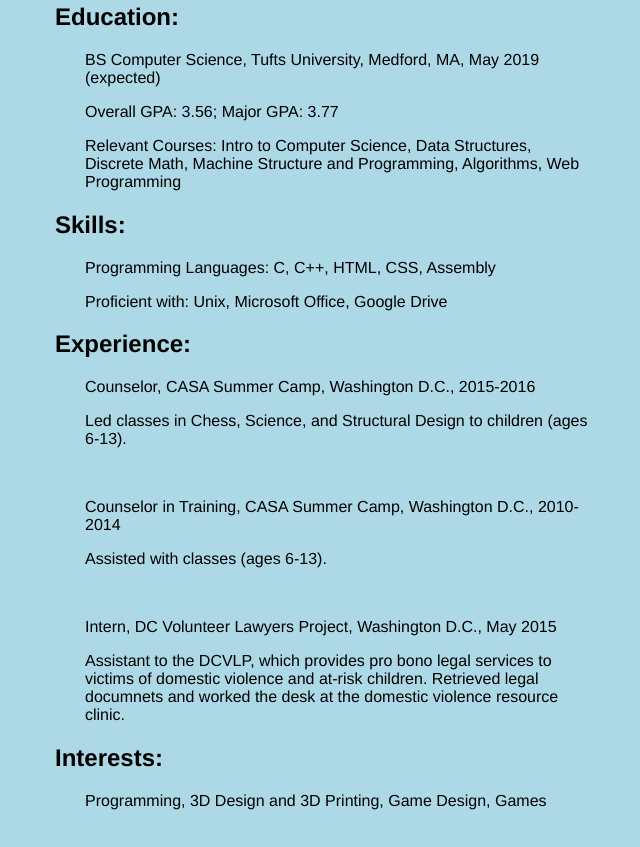
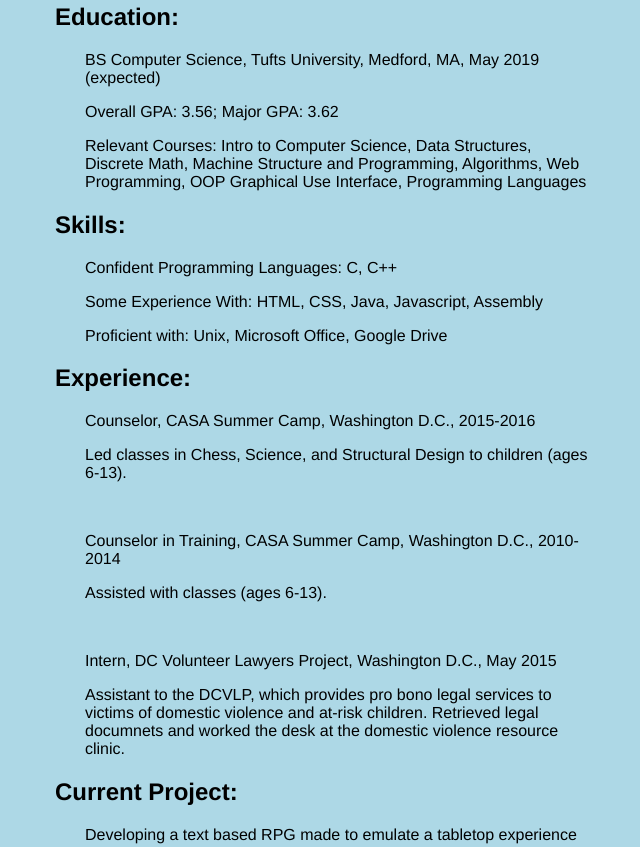
Before and after one commit to lgoldsten/lgoldsten.github.io, a plain HTML site: page resume.html in a window 1280 px wide. Shown: the part 377-1224 px from the top of the page, without its empty margins (29-669 px from the left). Drawn offline with Linux system fonts and the light colour scheme.

Commit message:
updated resume

```diff
--- a/resume.html
+++ b/resume.html
@@ -17,11 +17,12 @@
 
 <h2>Education:</h2>
 <p>BS Computer Science, Tufts University, Medford, MA, May 2019 (expected)</p>
-<p>Overall GPA: 3.56; Major GPA: 3.77</p>
-<p>Relevant Courses:  Intro to Computer Science, Data Structures, Discrete Math, Machine Structure and Programming, Algorithms, Web Programming</p>
+<p>Overall GPA: 3.56; Major GPA: 3.62</p>
+<p>Relevant Courses:  Intro to Computer Science, Data Structures, Discrete Math, Machine Structure and Programming, Algorithms, Web Programming, OOP Graphical Use Interface, Programming Languages</p>
 
 <h2>Skills:</h2>
-<p>Programming Languages: C, C++, HTML, CSS, Assembly</p>
+<p>Confident Programming Languages: C, C++
+<p>Some Experience With: HTML, CSS, Java, Javascript, Assembly</p>
 <p>Proficient with: Unix, Microsoft Office, Google Drive</p>
 
 <h2>Experience:</h2>
@@ -34,8 +35,8 @@
 <p>Intern, DC Volunteer Lawyers Project, Washington D.C., May 2015</p>
 <p>Assistant to the DCVLP, which provides pro bono legal services to victims of domestic violence and at-risk children. Retrieved legal documnets and worked the desk at the domestic violence resource clinic.</p>
 
-<h2>Interests:</h2>
-<p>Programming, 3D Design and 3D Printing, Game Design, Games</p>
+<h2>Current Project:</h2>
+<p>Developing a text based RPG made to emulate a tabletop experience</p>
 
 <br>
 
```
